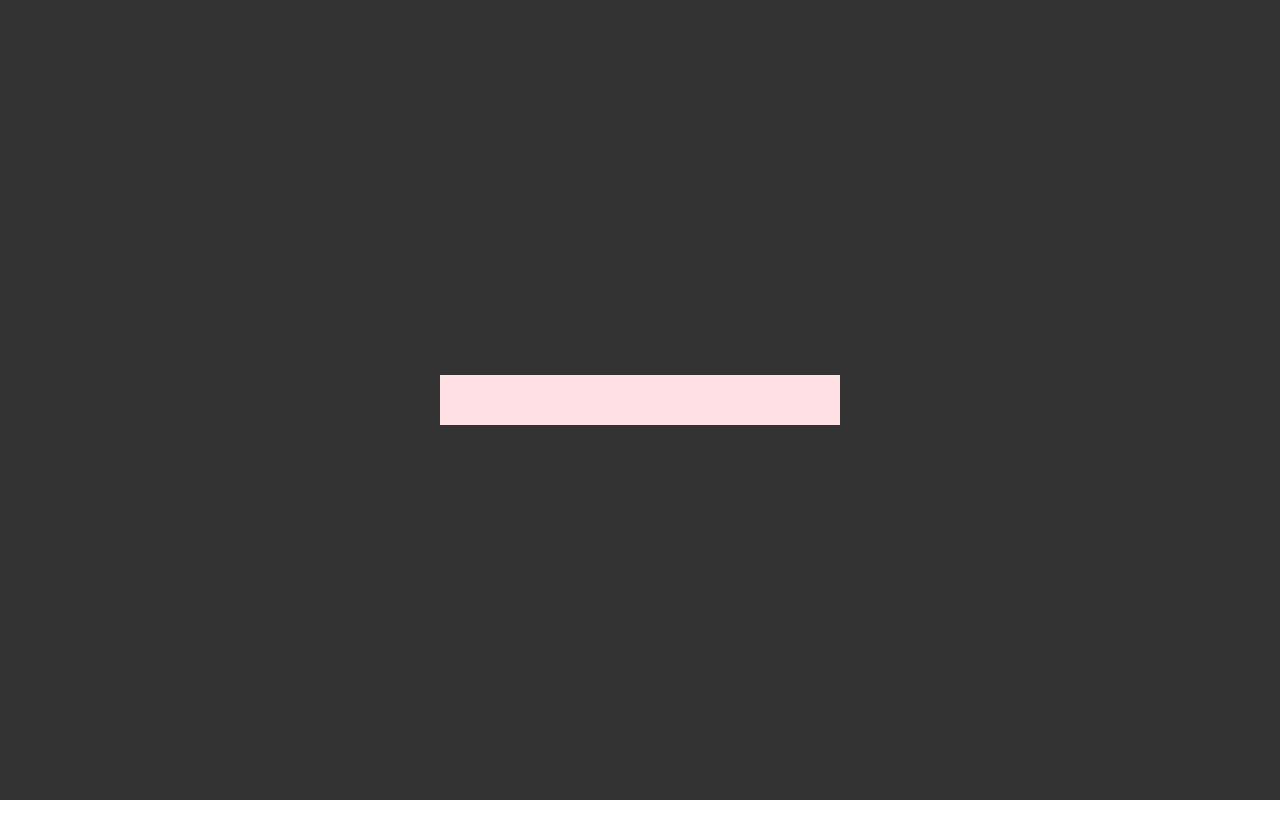
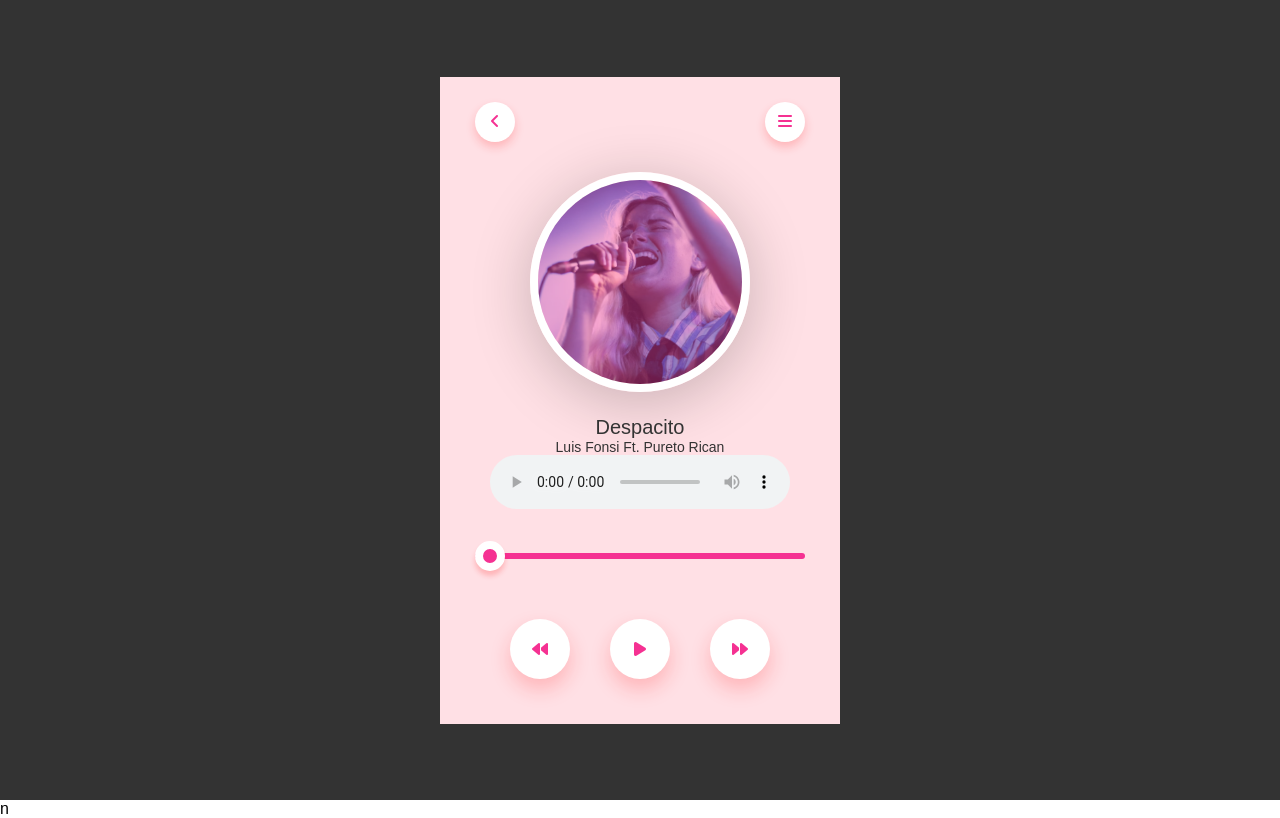
Before and after one commit to Ayush-Sharma3011/WOC-Projects, a plain HTML site: page Grinding Projects/Music_Player/index.html in a window 1280 px wide. Drawn offline with Linux system fonts and the light colour scheme.

```diff
--- /dev/null
+++ b/Day 8 project/index.html
@@ -0,0 +1,62 @@
+<!DOCTYPE html>
+<html lang="en">
+
+<head>
+    <meta charset="UTF-8">
+    <meta name="viewport" content="width=device-width, initial-scale=1.0">
+    <title>To-Do</title>
+    <script src="https://cdn.tailwindcss.com"></script>
+</head>
+
+<body
+    class="h-screen w-full bg-black bg-cover text-white bg-[url('https://static.vecteezy.com/system/resources/previews/001/401/677/non_2x/abstract-polygonal-shape-black-background-free-vector.jpg')]">
+    <!-- Task input -->
+    <div class="mt-4 flex gap-8 justify-center">
+        <input type="text" id="task-input" placeholder="Enter task here"
+            class="w-[70%] bg-transparent px-7 outline-none border-zinc-400 focus:shadow-md shadow-yellow-400 rounded-md backdrop-blur-md">
+
+        <button onclick="addTask()" class="text-white border border-blue-600 text-blue-500 py-3 px-4 rounded-md">Add Task</button>
+
+    </div>
+    <!-- task list -->
+
+    <div class="w-full h-[80%] p-6">
+        <h1 class="w-full text-center text-3xl font-bold">All Task</h1>
+
+        <div class="w-full gap-4 text-center h-full flex">
+
+            <!-- todo colom -->
+            <div class="w-full p-4 border-2 border-blue-600   bg-opacity-20 shadow-md backdrop-blur-md rounded-md " id="todo">
+                <h2 class="font-semibold text-2xl mb-2 text-blue-500">To-Do</h2>
+
+                <div id="todolist" class="space-y-4"></div>
+            </div>
+
+            <!-- progressss -->
+            <div class="w-full p-4 border-2 border-yellow-600  bg-opacity-20 shadow-md backdrop-blur-md rounded-md" id="progress">
+                <h2 class="font-semibold text-2xl mb-2 text-yellow-500">In Progress</h2>
+
+                <div id="inprogress-list" class="space-y-4">
+                </div>
+            </div>
+
+            <!-- done -->
+            <div class="w-full p-4 border-2 border-green-600  bg-opacity-20 shadow-md backdrop-blur-md rounded-md" id="done">
+                <h2 class="font-semibold text-2xl mb-2 text-green-500">Done</h2>
+
+                <div id="done-list" class="space-y-4"></div>
+            </div>
+
+            <!-- backlog -->
+            <div class="w-full p-4 border-2 border-red-600  bg-opacity-20 shadow-md backdrop-blur-md rounded-md" id="backlog">
+                <h2 class="font-semibold text-2xl mb-2 text-red-500">Back log</h2>
+
+                <div id="backlog-list" class="space-y-4"></div>
+            </div>
+        </div>
+    </div>
+
+    <script src="app.js"></script>
+</body>
+
+</html>
--- a/Grinding Projects/Music_Player/index.html
+++ b/Grinding Projects/Music_Player/index.html
@@ -5,13 +5,36 @@
     <meta name="viewport" content="width=device-width, initial-scale=1.0">
     <title>Media Player</title>
     <link rel="stylesheet" href="style.css">
+    <script src="https://kit.fontawesome.com/6131c90a3c.js" crossorigin="anonymous"></script>
 </head>
 <body>
 
     <div class="container">
         <div class="music-player">
+            <nav>
+                <div class="circle">
+                    <i class="fa-solid fa-angle-left"></i>
+                </div>
+                <div class="circle">
+                    <i class="fa-solid fa-bars"></i>
+                </div>
+            </nav>
+            <img src="Media/468-thumbnail.png" alt="" class="song-img">
+            <h1>Despacito</h1>
+            <p>Luis Fonsi Ft. Pureto Rican</p>
 
+            <audio controls>
+                <source src="media/All My Relations - Ryan McCaffrey_Go By Ocean.mp3" type="audio/mpeg">
+            </audio>
+            <input type="range" value="0" id="progress-bar">
+
+            <div class="controls">
+                    <div><i class="fa-solid fa-backward"></i></div>
+                    <div><i class="fa-solid fa-play"></i></div>
+                    <!-- <div><i class="fa-solid fa-pause"></i></div> -->
+                    <div><i class="fa-solid fa-forward"></i></div>
+            </div>
         </div>
     </div>
 </body>
-</html>
+</html>n
--- a/Grinding Projects/Music_Player/style.css
+++ b/Grinding Projects/Music_Player/style.css
@@ -19,3 +19,69 @@
     padding: 25px 35px;
     text-align: center;
 }
+nav{
+    display: flex;
+    justify-content: space-between;
+    margin-bottom: 30px;
+}
+nav .circle{
+    border-radius: 50%;
+    width: 40px;
+    height: 40px;
+    line-height: 40px;
+    background-color: #fff;
+    color: #f53192;
+    box-shadow: 0 5px 10px rgba(255,26,26,0.22);
+}
+.song-img{
+    width: 220px;
+    border-radius: 50%;
+    border: 8px solid #fff;
+    box-shadow: 0 10px 60px rgba(0,0,0,0.22);
+}
+.music-player h1{
+    font-size: 20px;
+    font-weight: 400;
+    color: #333;
+    margin-top: 20px;
+}
+.music-player p{
+    font-size: 14px;
+    color: #333;
+}
+#progress-bar{
+    -webkit-appearance: none;
+    width: 100%;
+    height: 6px;
+    background-color: #f53192;
+    border-radius: 4px;
+    cursor: pointer;
+    margin: 40px 0;
+}
+#progress-bar::-webkit-slider-thumb{
+    -webkit-appearance: none;
+    background-color: #f53192;
+    width: 30px;
+    height: 30px;
+    border-radius: 50%;
+    border: 8px solid #fff;
+    box-shadow: 0 5px 5px rgba(255,26,26,0.22);
+}
+.controls{
+    display: flex;
+    justify-content: center;
+    align-items: center;
+}
+.controls div{
+    width: 60px;
+    height: 60px;
+    margin: 20px;
+    background-color: #fff;
+    border-radius: 50%;
+    display: inline-flex;
+    justify-content: center;
+    align-items: center;
+    color: #f53192;
+    box-shadow: 0 10px 20px rgba(255,26,26,0.22);
+    cursor: pointer;
+}
```
Also changed, not shown: Day 8 project/app.js (added, +44 -0 lines), sample drag drop.txt (added, +106 -0 lines).
